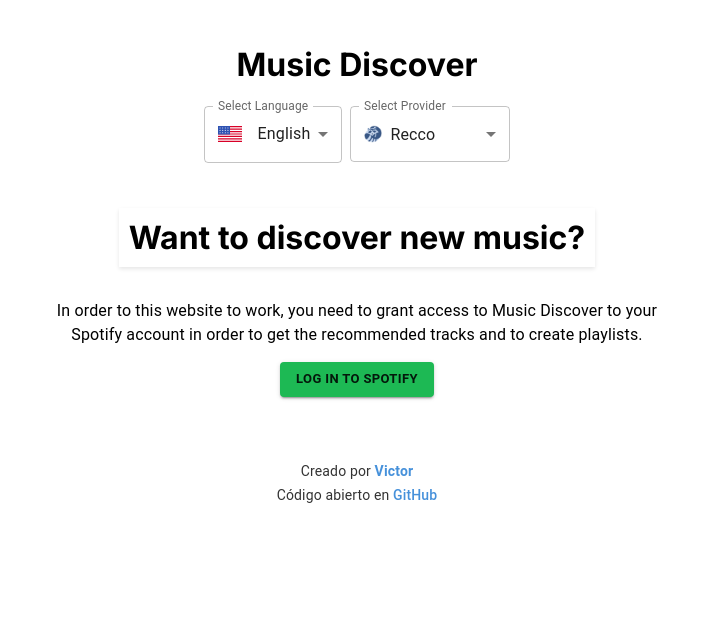
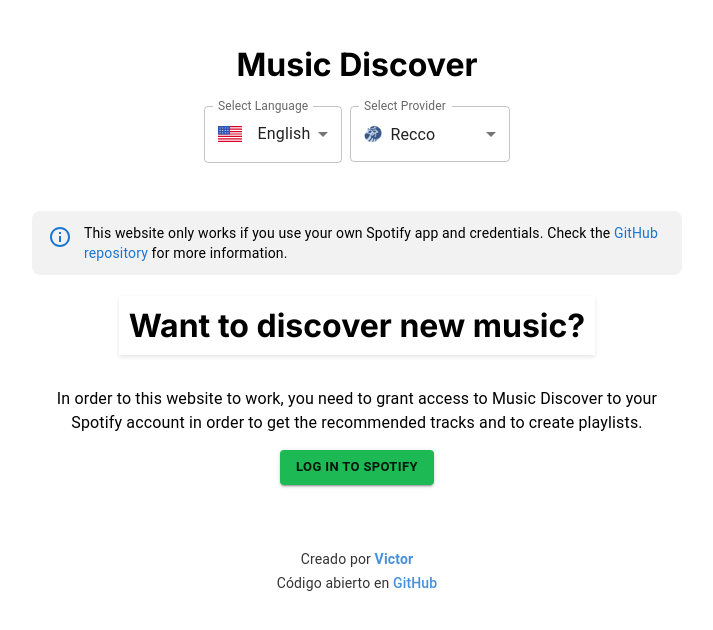
Before and after one commit to Victorsitou/musicdiscover, a Next.js app: page / in a window 1280 px wide. Shown: the top 630 px of the page, without its empty margins (283-996 px from the left). Built offline with nearby package versions, Linux system fonts and the light colour scheme; no server answers.

Commit message:
fix: always show spotify note

```diff
--- a/src/app/components/ProviderNote.tsx
+++ b/src/app/components/Note.tsx
@@ -6,7 +6,7 @@
 import InfoOutlinedIcon from "@mui/icons-material/InfoOutlined";
 import { Trans, useTranslation } from "react-i18next";
 
-export default function ProviderNote() {
+export default function Note() {
   const { t } = useTranslation();
 
   return (
@@ -26,7 +26,7 @@
       <InfoOutlinedIcon color="primary" sx={{ mt: "2px" }} />
       <Typography variant="body2">
         <Trans
-          i18nKey="NOTE_SPOTIFY_PROVIDER"
+          i18nKey="NOTE_WEBSITE"
           t={t}
           components={[
             <strong />,
--- a/src/app/locales/en.json
+++ b/src/app/locales/en.json
@@ -19,5 +19,5 @@
   "SELECT_LANGUAGE": "Select Language",
   "SELECT_PROVIDER": "Select Provider",
   "PLAYLIST_DESCRIPTION": "Playlist based on \"{{song}} by {{artist}}\"",
-  "NOTE_SPOTIFY_PROVIDER": "The <0>Spotify</0> provider only works if you use your own Spotify app and credentials. Follow the steps in the <1>GitHub repository</1>."
+  "NOTE_WEBSITE": "This website only works if you use your own Spotify app and credentials. Check the <1>GitHub repository</1> for more information."
 }
--- a/src/app/locales/es.json
+++ b/src/app/locales/es.json
@@ -19,5 +19,5 @@
   "SELECT_LANGUAGE": "Seleccionar Idioma",
   "SELECT_PROVIDER": "Seleccionar Proveedor",
   "PLAYLIST_DESCRIPTION": "Playlist basado en \"{{song}} por {{artist}}\"",
-  "NOTE_SPOTIFY_PROVIDER": "El proveedor <0>Spotify</0> solo funciona si usas tu propia app y credenciales de Spotify. Sigue los pasos en el <1>repositorio en GitHub</1>."
+  "NOTE_WEBSITE": "Esta página solo funciona si usas tu propia app y credenciales de Spotify. Revisa el <1>repositorio en GitHub</1> para más información."
 }
--- a/src/app/page.tsx
+++ b/src/app/page.tsx
@@ -18,7 +18,7 @@
 import ProviderToggle from './components/ProviderToggle';
 import Login from './components/Login';
 import Footer from './components/Footer';
-import ProviderNote from './components/ProviderNote';
+import Note from './components/Note';
 
 import { Track, RecommendationSeed, Image, PlaylistUser, Session, Provider, Playlist } from './types/types';
 import { fetchRecommendations, fetchBaseTrack, createPlaylist, updatePlaylist } from './lib/routes';
@@ -189,7 +189,7 @@
 				<ProviderToggle defaultProvider={provider} setProvider={setProvider} />
 			</Stack>
 			<Stack direction="column" className={styles.container}>
-				{provider === Provider.SPOTIFY ? <ProviderNote /> : null}
+				<Note />
 				<Stack direction="row">
 					<h1 className={styles.topTitle}>{t("TITLE")}</h1>
 				</Stack>
```
